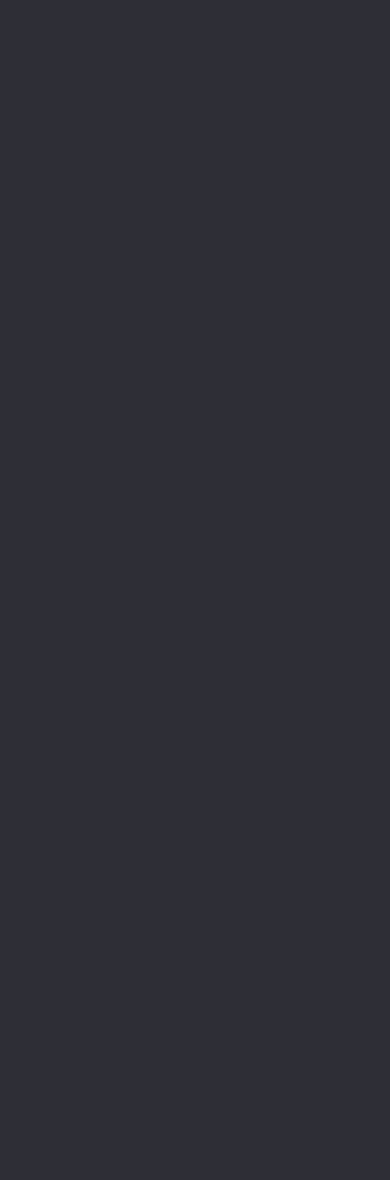
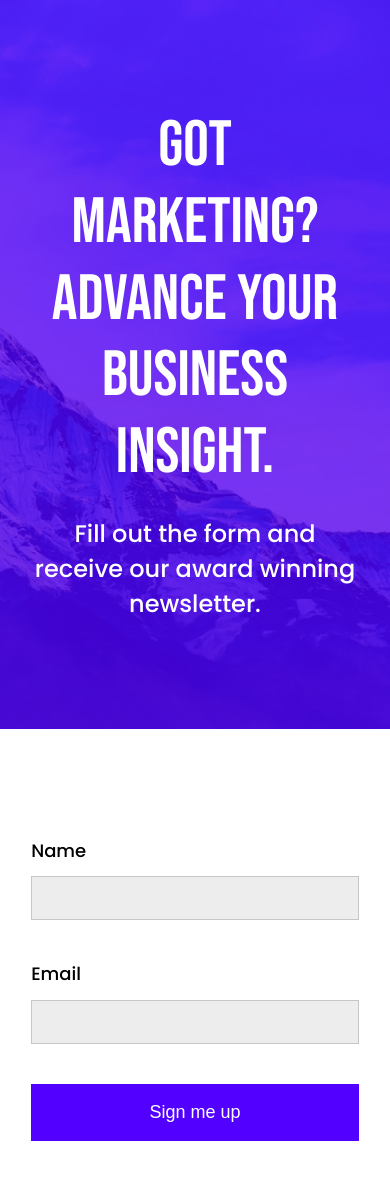
Before and after one commit to a4e3g6o0/figmaToCode, an Angular app: page /landing-page in a window 390 px wide. Before the commit this address led to /. Shown: the top 1180 px of the page. Before the commit the page ends 844 px from the top, so only its background shows below. Built offline with nearby package versions, Linux system fonts and the light colour scheme.

Commit message:
Add Landing page, mobile view

```diff
--- a/src/app/app-routing.module.ts
+++ b/src/app/app-routing.module.ts
@@ -1,9 +1,11 @@
 import { NgModule } from '@angular/core';
 import { RouterModule, Routes } from '@angular/router';
+import { LandingPageComponent } from './landing-page/landing-page.component';
 import { SimpleCardComponent } from './simple-card/simple-card.component';
 
 const routes: Routes = [
   { path: 'simple-card', component: SimpleCardComponent },
+  { path: 'landing-page', component: LandingPageComponent },
 ];
 
 @NgModule({
--- a/src/app/app.module.ts
+++ b/src/app/app.module.ts
@@ -4,11 +4,13 @@ import { BrowserModule } from '@angular/platform-browser';
 import { AppRoutingModule } from './app-routing.module';
 import { AppComponent } from './app.component';
 import { SimpleCardComponent } from './simple-card/simple-card.component';
+import { LandingPageComponent } from './landing-page/landing-page.component';
 
 @NgModule({
   declarations: [
     AppComponent,
-    SimpleCardComponent
+    SimpleCardComponent,
+    LandingPageComponent
   ],
   imports: [
     BrowserModule,
--- /dev/null
+++ b/src/app/landing-page/landing-page.component.css
@@ -0,0 +1,82 @@
+:root {
+  font-family: "Poppins";
+}
+
+*,
+*:before,
+*:after {
+  box-sizing: border-box;
+}
+
+.left-col {
+  background: #5200ff;
+  color: white;
+  text-align: center;
+  position: relative;
+}
+
+.left-col:before {
+  content: "";
+  position: absolute;
+  left: 0;
+  top: 0;
+  width: 100%;
+  height: 100%;
+  background-image: url(../../assets/images/mountain.jpg);
+  background-size: cover;
+  background-position: 100%;
+  opacity: 0.22;
+}
+
+.content {
+  position: relative;
+}
+
+.left-col,
+.right-col {
+  padding: 6.75rem 8vw;
+}
+
+.right-col {
+  background: white;
+}
+
+h1 {
+  margin: 0;
+  font-family: "Bebas Neue";
+  font-weight: normal;
+  font-size: 4rem;
+  line-height: 1.2em;
+}
+
+p {
+  font-size: 1.5rem;
+  font-weight: 500;
+  margin-bottom: 0;
+}
+
+label {
+  display: block;
+  font-size: 1.125rem;
+  margin-bottom: 0.77rem;
+}
+
+input {
+  width: 100%;
+  background: #ededed;
+  border: 1px solid #c7c7c7;
+  font-size: 1rem;
+  padding: 0.75rem;
+  outline: none;
+  margin-bottom: 2.5em;
+}
+
+button {
+  width: 100%;
+  background: #5200ff;
+  padding: 1em;
+  color: white;
+  border: none;
+  font-size: 1.125rem;
+  cursor: pointer;
+}
--- /dev/null
+++ b/src/app/landing-page/landing-page.component.html
@@ -0,0 +1,25 @@
+<div class="container">
+  <div class="left-col">
+    <div class="content">
+      <h1>Got Marketing? Advance your Business Insight.</h1>
+      <p>Fill out the form and receive our award winning newsletter.</p>
+    </div>
+  </div>
+  <div class="right-col">
+    <div class="content form">
+      <div class="input-wrapper">
+        <label for="name">Name</label>
+        <input type="text" id="name" />
+      </div>
+
+      <div class="input-wrapper">
+        <label for="email">Email</label>
+        <input type="text" id="email" />
+      </div>
+
+      <div class="input-wrapper">
+        <button>Sign me up</button>
+      </div>
+    </div>
+  </div>
+</div>
--- a/src/index.html
+++ b/src/index.html
@@ -1,11 +1,16 @@
-<!doctype html>
+<!DOCTYPE html>
 <html lang="en">
   <head>
-  <meta charset="utf-8">
+    <meta charset="utf-8" />
     <title>FigmaToCode</title>
-  <base href="/">
-  <meta name="viewport" content="width=device-width, initial-scale=1">
-  <link rel="icon" type="image/x-icon" href="favicon.ico">
+    <base href="/" />
+    <meta name="viewport" content="width=device-width, initial-scale=1" />
+    <link rel="icon" type="image/x-icon" href="favicon.ico" />
+    <link rel="preconnect" href="https://fonts.gstatic.com" />
+    <link
+      href="https://fonts.googleapis.com/css2?family=Bebas+Neue&family=Poppins:wght@500&display=swap"
+      rel="stylesheet"
+    />
   </head>
   <body>
     <app-root></app-root>
```
Also changed, not shown: src/app/landing-page/landing-page.component.ts (added, +8 -0 lines), src/assets/images/mountain.jpg (renamed from src/assets/mountain.jpg). Lines whose indentation alone changed are shown as unchanged.
